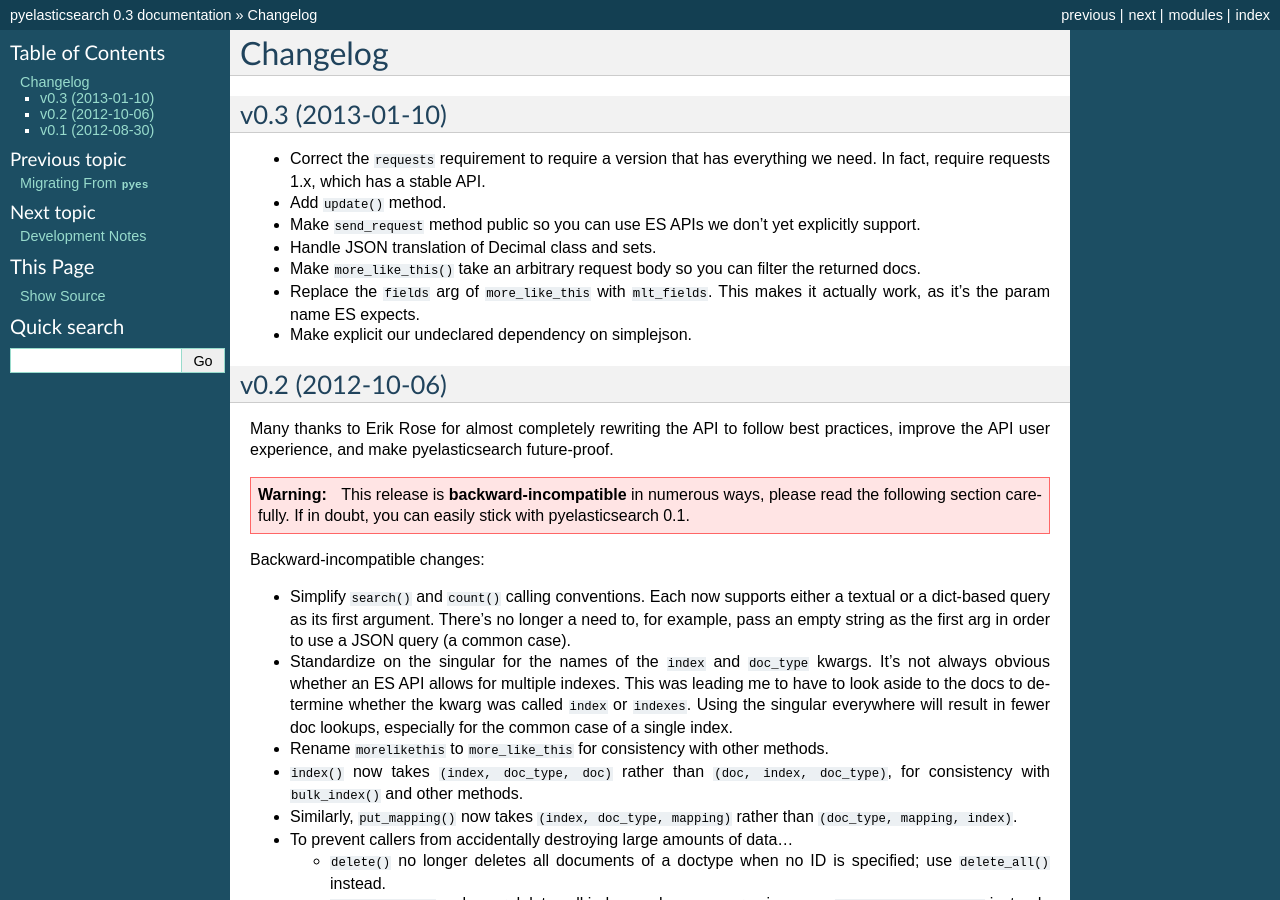
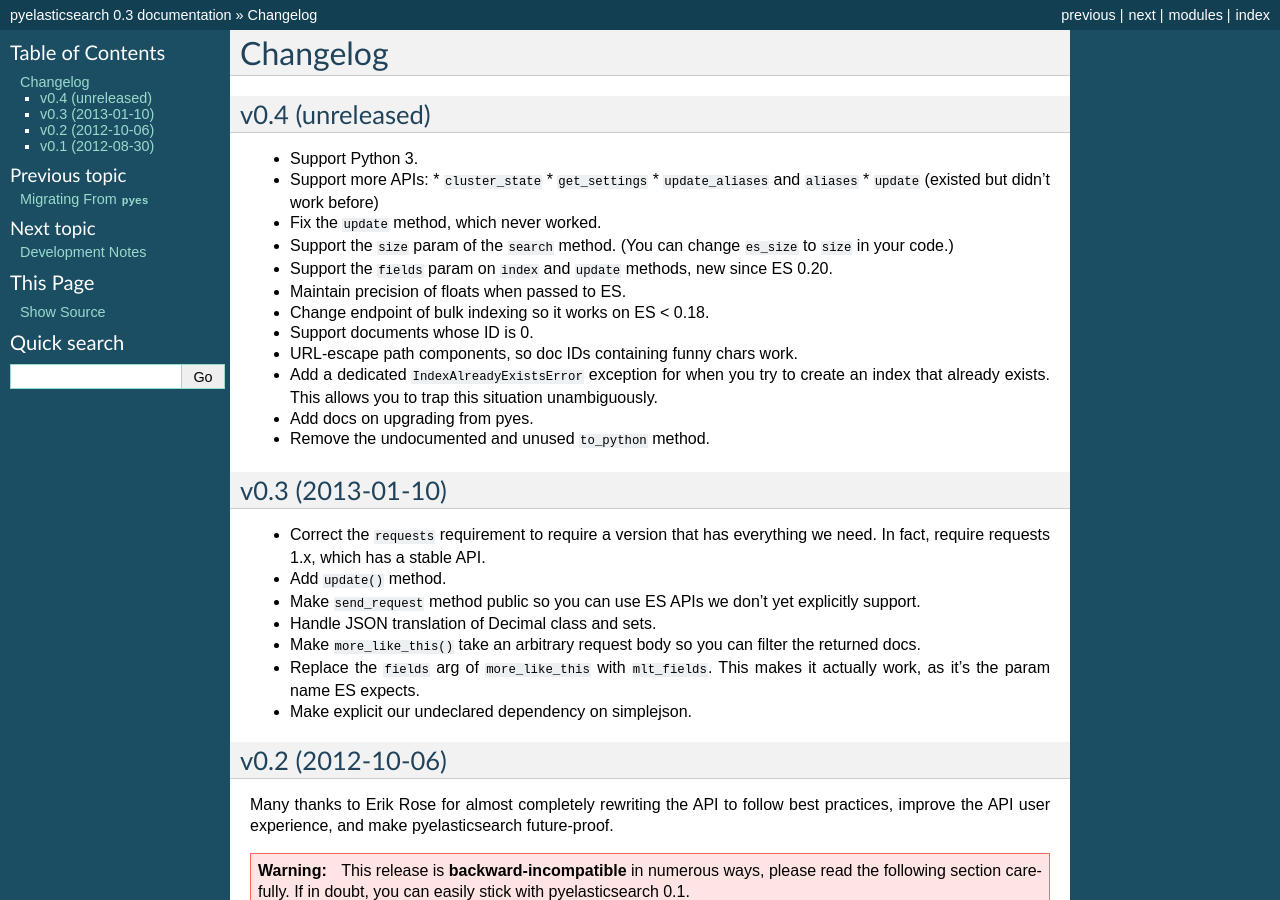
Before and after one commit to pyelasticsearch/pyelasticsearch, a Sphinx documentation site: the page built from docs/source/changelog.rst, in a window 1280 px wide and 900 px high. Built offline with Sphinx 7.4.7, drawn with Linux system fonts in a browser that asks for light colours.

Commit message:
Bring changelog up to date.

```diff
--- a/docs/source/changelog.rst
+++ b/docs/source/changelog.rst
@@ -1,5 +1,30 @@
 Changelog
 =========
+
+v0.4 (unreleased)
+-----------------
+
+* Support Python 3.
+* Support more APIs:
+  * ``cluster_state``
+  * ``get_settings``
+  * ``update_aliases`` and ``aliases``
+  * ``update`` (existed but didn't work before)
+* Fix the ``update`` method, which never worked.
+* Support the ``size`` param of the ``search`` method. (You can change
+  ``es_size`` to ``size`` in your code.)
+* Support the ``fields`` param on ``index`` and ``update`` methods, new since
+  ES 0.20.
+* Maintain precision of floats when passed to ES.
+* Change endpoint of bulk indexing so it works on ES < 0.18.
+* Support documents whose ID is 0.
+* URL-escape path components, so doc IDs containing funny chars work.
+* Add a dedicated ``IndexAlreadyExistsError`` exception for when you try to
+  create an index that already exists. This allows you to trap this situation
+  unambiguously.
+* Add docs on upgrading from pyes.
+* Remove the undocumented and unused ``to_python`` method.
+
 
 v0.3 (2013-01-10)
 -----------------
```
